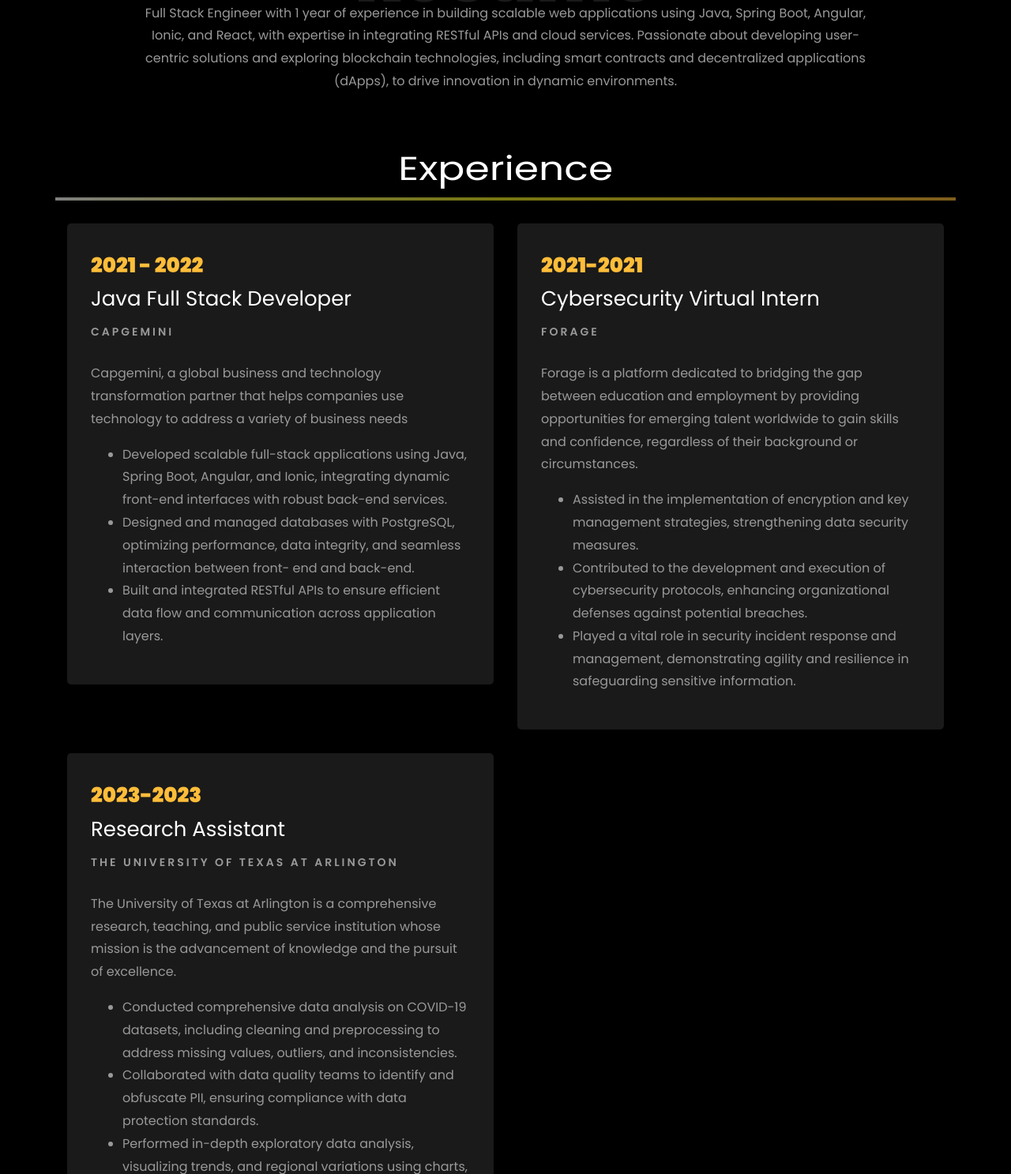
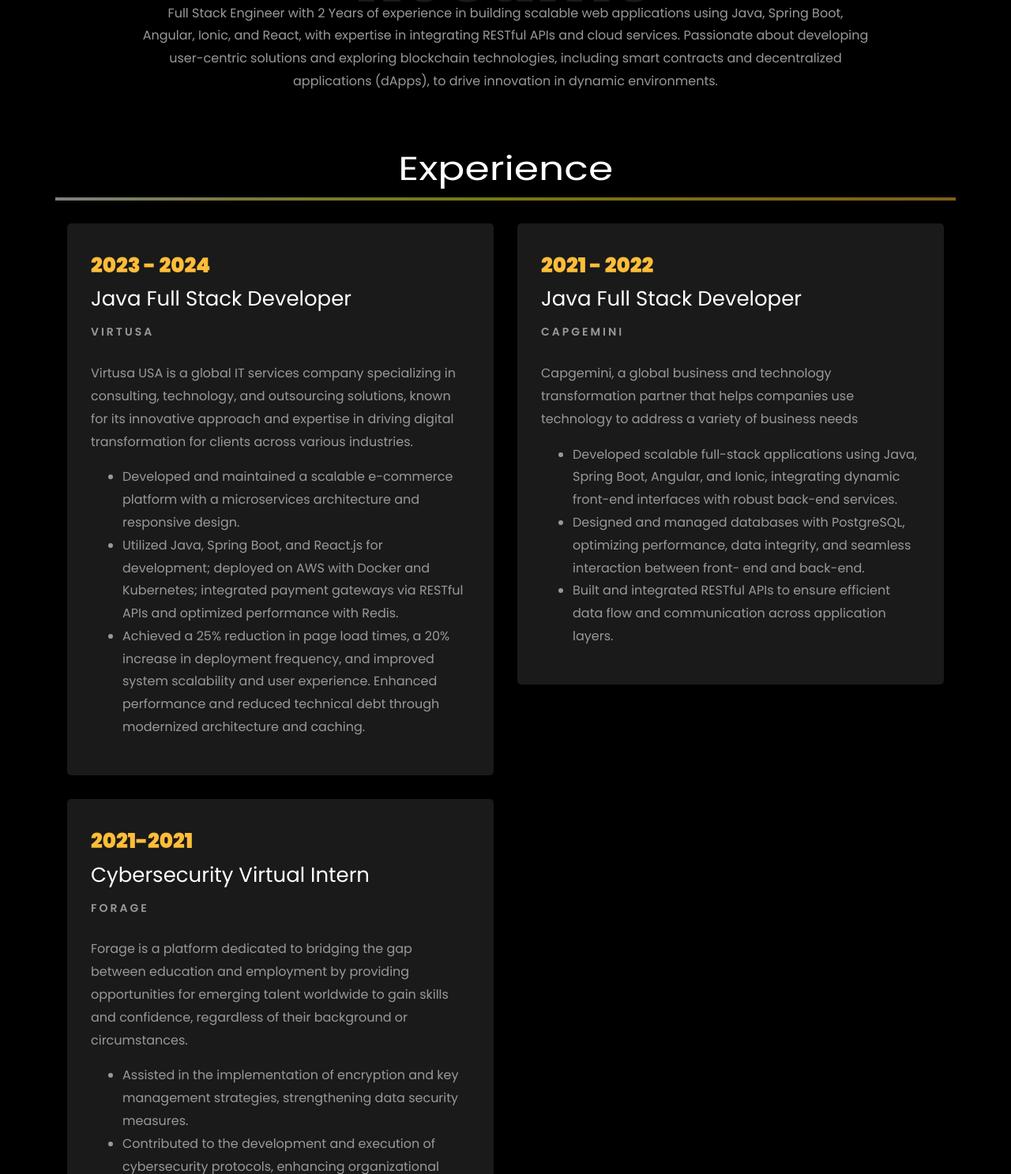
Before and after one commit to harshithbobde/harshithbobde.github.io, a plain HTML site: page index.html in a window 1280 px wide. Shown: the part 1967-3454 px from the top of the page at 79% size. Drawn offline with Linux system fonts and the light colour scheme; animation ran at ten frames a second; files whose address does not match are found by name.

Commit message:
Update index.html

```diff
--- a/index.html
+++ b/index.html
@@ -222,7 +222,7 @@
 									  <div class="about-info">
 										<p><span class="title-s">Harshith Bobde</span></p>
 										<p><span class="title-s">Full Stack Developer</span></p>
-										<p><span class="title-s">Experience: </span> <span>1 Year</span></p>
+										<p><span class="title-s">Experience: </span> <span>2 Years</span></p>
 										<p><span class="title-s">Dallas, Texas</span></p>
 									  </div>
 									</div>
@@ -277,7 +277,7 @@
 								<h1 class="big">About</h1>
 								<h2 class="mb-4">About Me</h2>
 
-								<p>Dedicated and versatile Full Stack Engineer with 1 year of experience in building scalable and robust web applications. Proficient in Java, Spring Boot, and front-end frameworks like Angular, Ionic, and React, with a strong understanding of end-to-end application development. Skilled in integrating RESTful APIs and utilizing cloud services to deliver high-performance solutions. Experienced in collaborating with cross-functional teams and employing Agile methodologies to meet project goals in dynamic environments. Passionate about creating efficient, user-centric applications and actively exploring blockchain technologies, including smart contract development and decentralized applications (dApps), to drive innovation and stay at the forefront of emerging trends in the tech industry.</p>
+								<p>Dedicated and versatile Full Stack Engineer with 2 Years of experience in building scalable and robust web applications. Proficient in Java, Spring Boot, and front-end frameworks like Angular, Ionic, and React, with a strong understanding of end-to-end application development. Skilled in integrating RESTful APIs and utilizing cloud services to deliver high-performance solutions. Experienced in collaborating with cross-functional teams and employing Agile methodologies to meet project goals in dynamic environments. Passionate about creating efficient, user-centric applications and actively exploring blockchain technologies, including smart contract development and decentralized applications (dApps), to drive innovation and stay at the forefront of emerging trends in the tech industry.</p>
 								<ul class="about-info mt-4 px-md-0 px-2">
 									<li class="d-flex"><span>Profile:</span> <span>Full Stack Developer</span></li>
 									<li class="d-flex"><span>Domain:</span> <span>Software development &amp; Web Applications</span></li>
@@ -315,7 +315,7 @@
           <div class="col-md-10 heading-section text-center ftco-animate">
           	<h1 class="big big-2">Résumé</h1>
             <h2 class="mb-4">Résumé</h2>
-            <p>Full Stack Engineer with 1 year of experience in building scalable web applications using Java, Spring Boot, Angular, Ionic, and React, with expertise in integrating RESTful APIs and cloud services. Passionate about developing user-centric solutions and exploring blockchain technologies, including smart contracts and decentralized applications (dApps), to drive innovation in dynamic environments.</p>
+            <p>Full Stack Engineer with 2 Years of experience in building scalable web applications using Java, Spring Boot, Angular, Ionic, and React, with expertise in integrating RESTful APIs and cloud services. Passionate about developing user-centric solutions and exploring blockchain technologies, including smart contracts and decentralized applications (dApps), to drive innovation in dynamic environments.</p>
           </div>
         </div>
 
@@ -326,6 +326,24 @@
 		<br>
 
 		<div class="row">
+
+			<div class="col-md-6">
+				<div class="resume-wrap ftco-animate">
+					<span class="date">2023 - 2024</span>
+					<h2>Java Full Stack Developer</h2>
+					<span class="position">Virtusa</span>
+					<p class="mt-4">Virtusa USA is a global IT services company specializing in consulting, technology, and outsourcing solutions, known for its innovative approach and expertise in driving digital transformation for clients across various industries.
+						<ul>
+							<li>Developed and maintained a scalable e-commerce platform with a microservices architecture and responsive design.</li>
+							<li>Utilized Java, Spring Boot, and React.js for development; deployed on AWS with Docker and Kubernetes; integrated payment gateways via RESTful APIs and optimized performance with Redis.</li>
+							<li>Achieved a 25% reduction in page load times, a 20% increase in deployment frequency, and improved system scalability and user experience. Enhanced performance and reduced technical debt through modernized architecture and caching.</li>
+						</ul>
+					</p>
+				</div>
+
+			</div>
+
+
 				<div class="col-md-6">
 					<div class="resume-wrap ftco-animate">
 						<span class="date">2021 - 2022</span>
@@ -355,23 +373,6 @@
 								<li>Assisted in the implementation of encryption and key management strategies, strengthening data security measures.</li>
 								<li>Contributed to the development and execution of cybersecurity protocols, enhancing organizational defenses against potential breaches.</li>
 								<li>Played a vital role in security incident response and management, demonstrating agility and resilience in safeguarding sensitive information.</li>
-							</ul>
-						</p>
-					</div>
-
-				</div>
-
-				<div class="col-md-6">
-					<div class="resume-wrap ftco-animate">
-						<span class="date">2023-2023</span>
-						<h2>Research Assistant</h2>
-						<span class="position">The University of Texas at Arlington</span>
-						<p class="mt-4">The University of Texas at Arlington is a comprehensive research, teaching, and public service institution whose mission is the advancement of knowledge and the pursuit of excellence.
-							<ul>
-								<li>Conducted comprehensive data analysis on COVID-19 datasets, including cleaning and preprocessing to address missing values,
-									outliers, and inconsistencies.</li>
-								<li>Collaborated with data quality teams to identify and obfuscate PII, ensuring compliance with data protection standards.</li>
-								<li>Performed in-depth exploratory data analysis, visualizing trends, and regional variations using charts, graphs, and maps.</li>
 							</ul>
 						</p>
 					</div>
```
